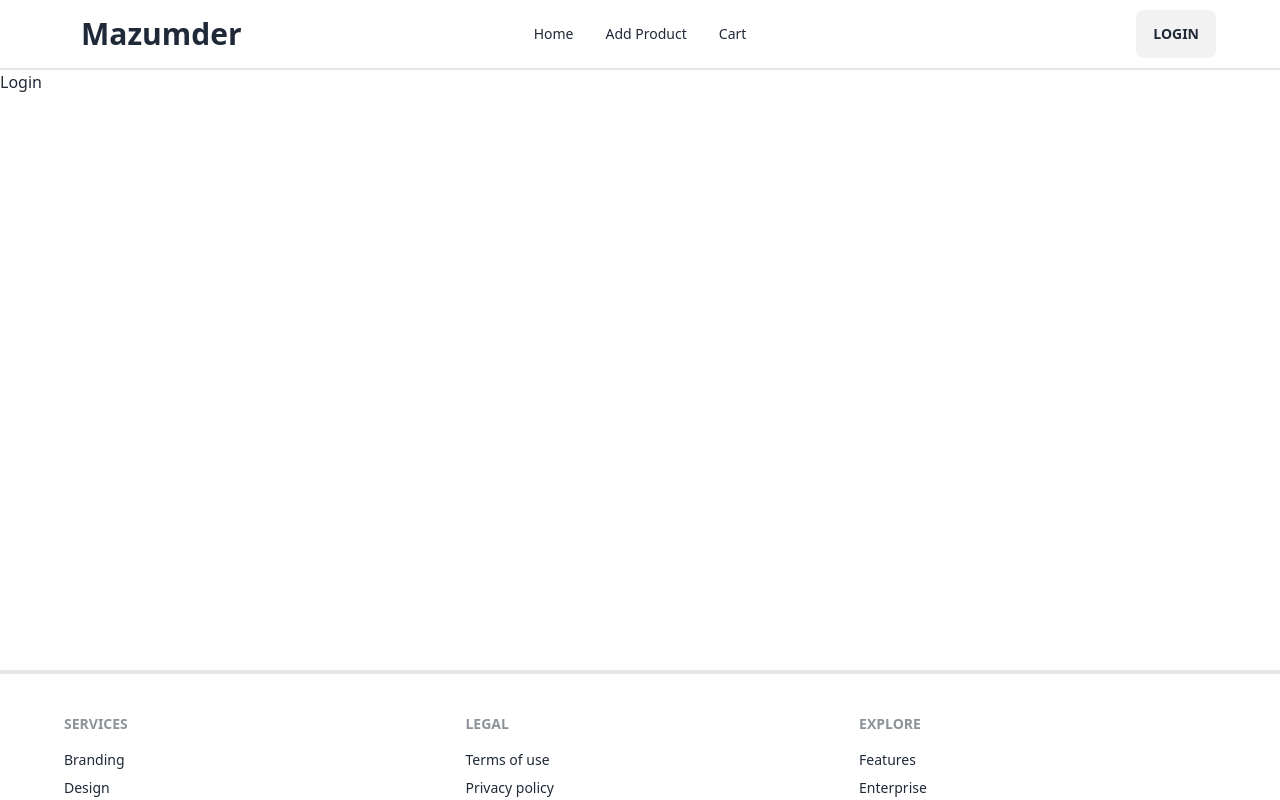
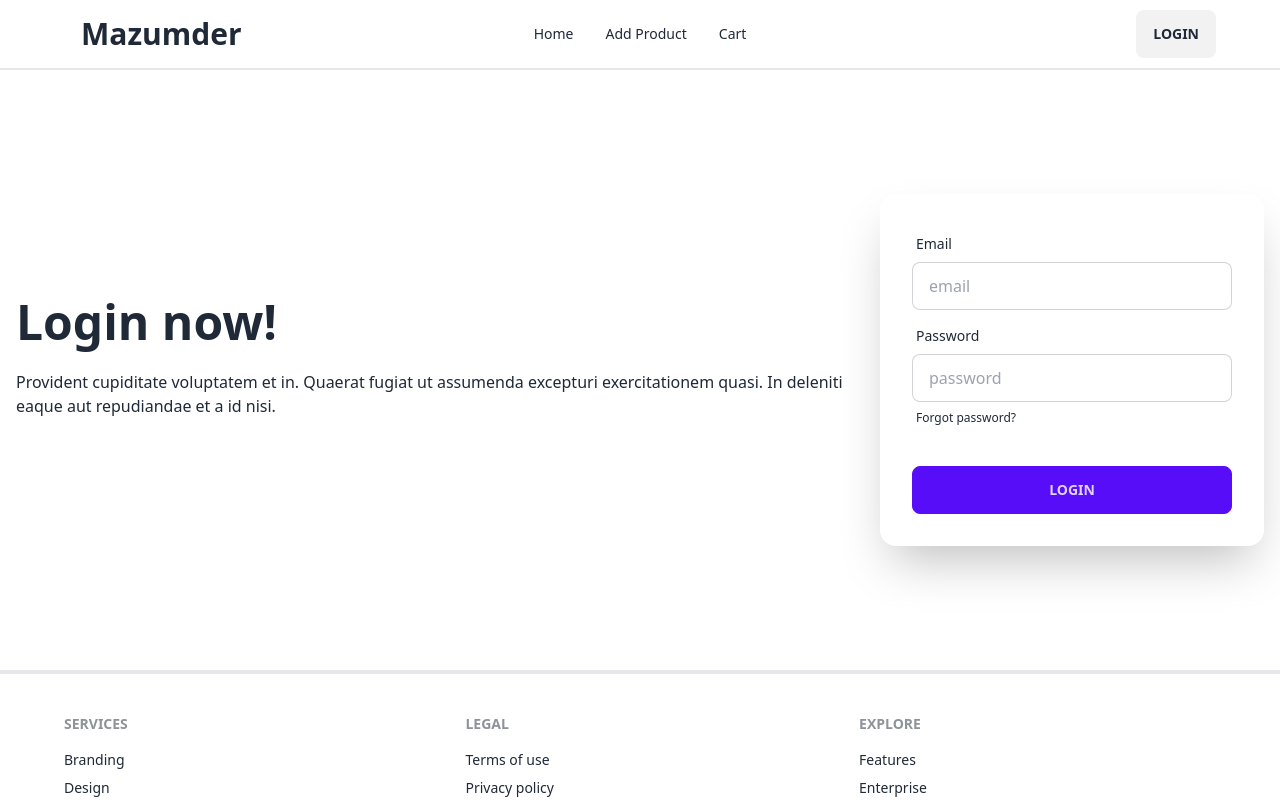
Before and after one commit to monjurBakthMazumder/Assignment-10-client-site, a React (Vite) app: page /login in a window 1280 px wide. Shown: the top 800 px of the page. Built offline with nearby package versions, Linux system fonts and the light colour scheme.

Commit message:
doning longing page ui design

```diff
--- a/src/Pages/Authentication/Login/Login.jsx
+++ b/src/Pages/Authentication/Login/Login.jsx
@@ -1,8 +1,42 @@
 
 const Login = () => {
+    const handleLogin = e => {
+        e.preventDefault();
+        const form = e.target;
+        const email = form.email.value
+        const password = form.password.value
+        console.log(email, password);
+    }
     return (
-        <div>
-            Login
+        <div className="hero min-h-[75vh]">
+            <div className="hero-content flex-col lg:flex-row">
+                <div className="text-center lg:text-left">
+                <h1 className="text-5xl font-bold">Login now!</h1>
+                <p className="py-6">Provident cupiditate voluptatem et in. Quaerat fugiat ut assumenda excepturi exercitationem quasi. In deleniti eaque aut repudiandae et a id nisi.</p>
+                </div>
+                <div className="card flex-shrink-0 w-full max-w-sm shadow-2xl bg-base-100">
+                <form className="card-body" onSubmit={handleLogin}>
+                    <div className="form-control">
+                    <label className="label">
+                        <span className="label-text">Email</span>
+                    </label>
+                    <input type="email" placeholder="email" name="email" className="input input-bordered" required />
+                    </div>
+                    <div className="form-control">
+                    <label className="label">
+                        <span className="label-text">Password</span>
+                    </label>
+                    <input type="password" placeholder="password" name="password" className="input input-bordered" required />
+                    <label className="label">
+                        <a href="#" className="label-text-alt link link-hover">Forgot password?</a>
+                    </label>
+                    </div>
+                    <div className="form-control mt-6">
+                    <button className="btn btn-primary">Login</button>
+                    </div>
+                </form>
+                </div>
+            </div>
         </div>
     );
 };
```
